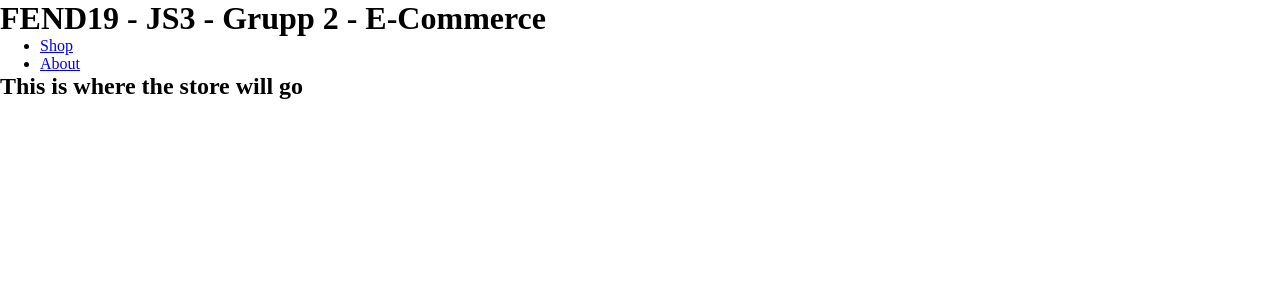
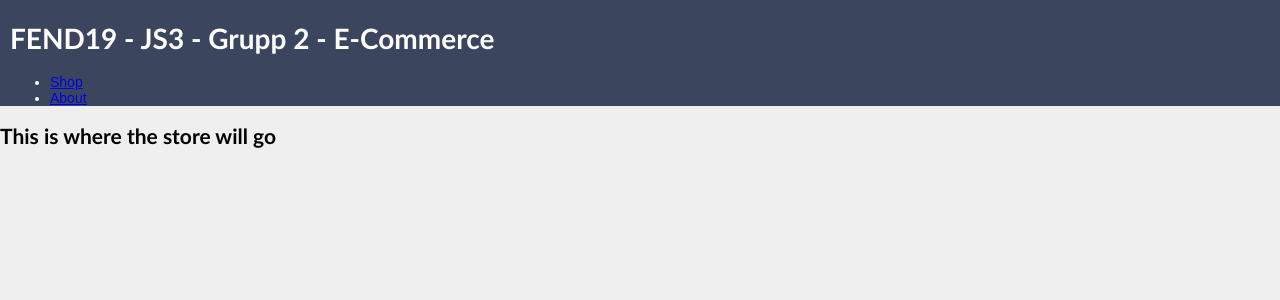
Before and after one commit to Dmitrijv/fend19-js3-grp2-ecommerce, a React (Create React App) app: page / in a window 1280 px wide. Shown: the top 300 px of the page. Built offline with nearby package versions, Linux system fonts and the light colour scheme.

Commit message:
added basic styling to start page

```diff
--- a/src/App.scss
+++ b/src/App.scss
@@ -1 +1,2 @@
 @import "./styles/basics";
+@import "./styles/header";
--- a/src/styles/_basics.scss
+++ b/src/styles/_basics.scss
@@ -1,4 +1,21 @@
-* {
-  margin: 0;
+html {
+  font-family: Source Sans Pro, Arial, Helvetica, sans-serif;
+  font-weight: 400;
+  font-size: 14px;
+}
+
+body {
+  margin: 0px;
   box-sizing: border-box;
+  background-color: rgb(239, 239, 239);
+  overflow-y: scroll;
 }
+
+h1,
+h2,
+h3,
+h4,
+h5,
+h6 {
+  font-family: BhrHeaderFont, Trebuchet MS;
+}
--- /dev/null
+++ b/src/styles/_header.scss
@@ -0,0 +1,13 @@
+div.header {
+  position: sticky;
+  position: -webkit-sticky;
+  top: 0; /* required */
+  background-color: #3b455e;
+  padding: 5px 0px 5px 0px;
+  margin-bottom: 1px;
+  z-index: 2;
+
+  box-sizing: border-box;
+  padding: 2px 10px 0px 10px;
+  color: white;
+}
```
